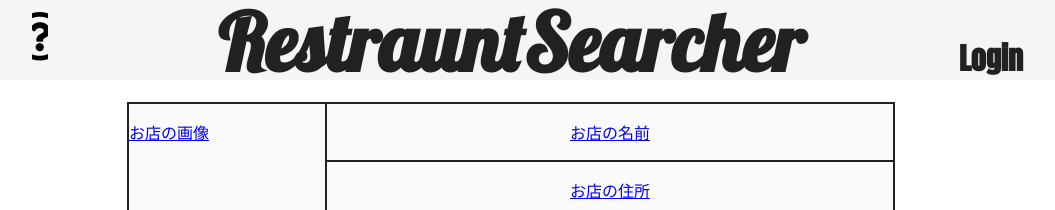
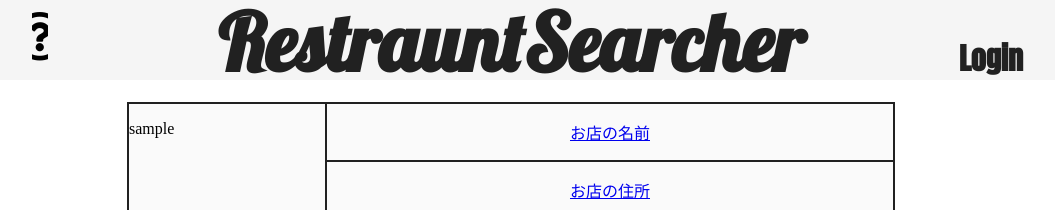
Before and after one commit to K-Daiki-0ne/Restaurant_Searcher, a React (Create React App) app in the folder client/: page /list in a window 1280 px wide. Shown: the top 210 px of the page, without its empty margins (129-1184 px from the left). Built offline with nearby package versions, Linux system fonts and the light colour scheme.

Commit message:
バグ発生のため一時退避

```diff
--- a/client/src/components/organisms/ListTItleCard/ListTItleCard.tsx
+++ /dev/null
@@ -1,12 +0,0 @@
-import React from 'react';
-import { Link } from 'react-router-dom';
-
-export const ListTitleCard: React.FC = () => {
-  return (
-    <div>
-      <Link to='/detail'>
-        <p>お店の名前</p>
-      </Link>
-    </div>
-  )
-}
--- a/client/src/components/organisms/index.ts
+++ b/client/src/components/organisms/index.ts
@@ -1,3 +1,2 @@
 export { AppHeaer } from './AppHeader/AppHeader';
 export { AppFooter } from './AppFooter/AppFooter';
-export { ListTitleCard } from './ListTitleCard/ListTItleCard';
--- a/client/src/components/templates/ListRestaurantCard/ListRestaurantCard.tsx
+++ b/client/src/components/templates/ListRestaurantCard/ListRestaurantCard.tsx
@@ -6,9 +6,8 @@ export const ListRestaurantCard: React.FC = () => {
   return (
   <div className="grid">
     <article className="restraunt-image">
-      <Link to='detail'>
-      <p>お店の画像</p>
-      </Link>
+      {/* <ListTitleCard /> */}
+      <p>sample</p>
     </article>
     <article className="restraunt-content">
       <section className='name'>
```
